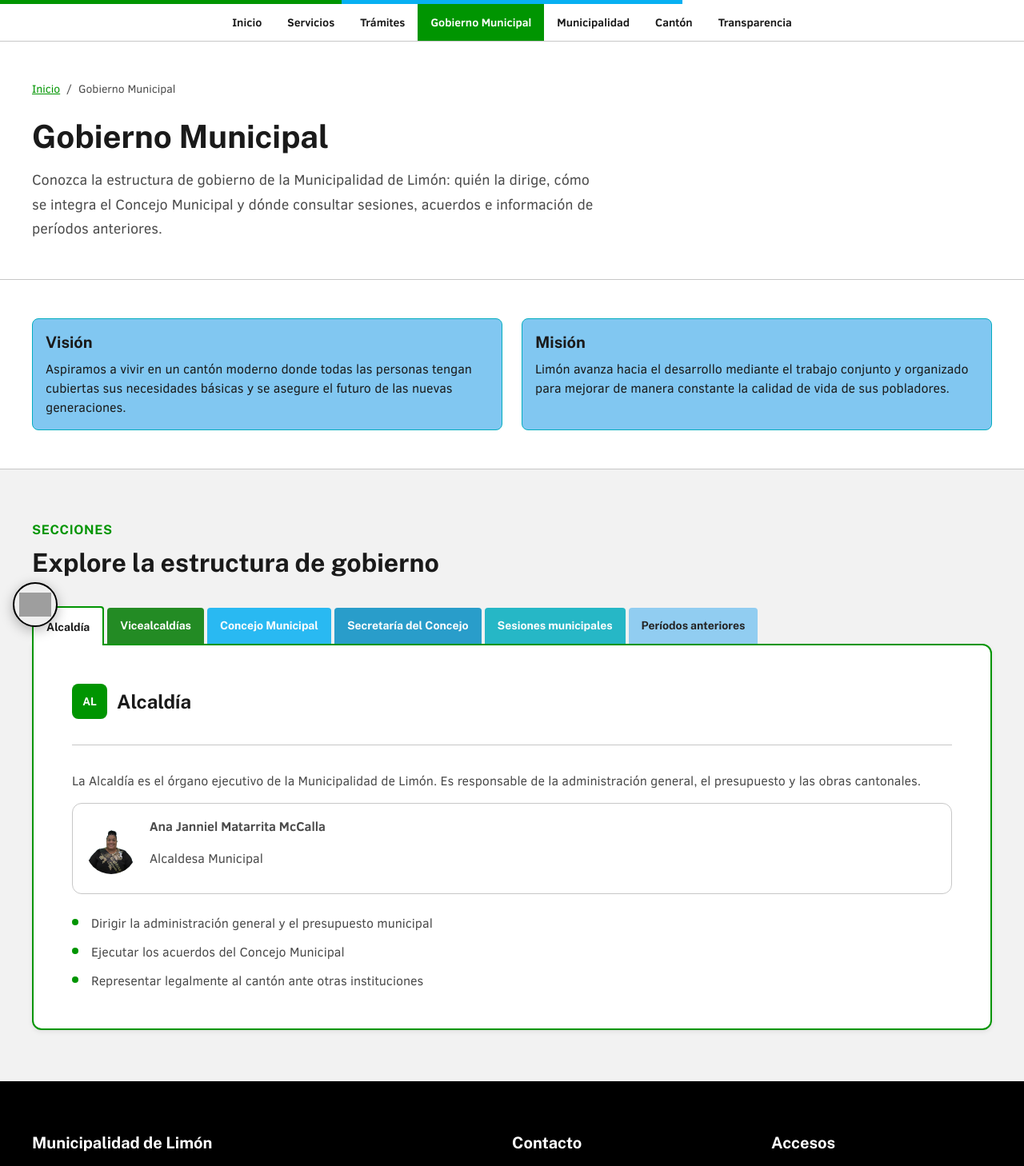
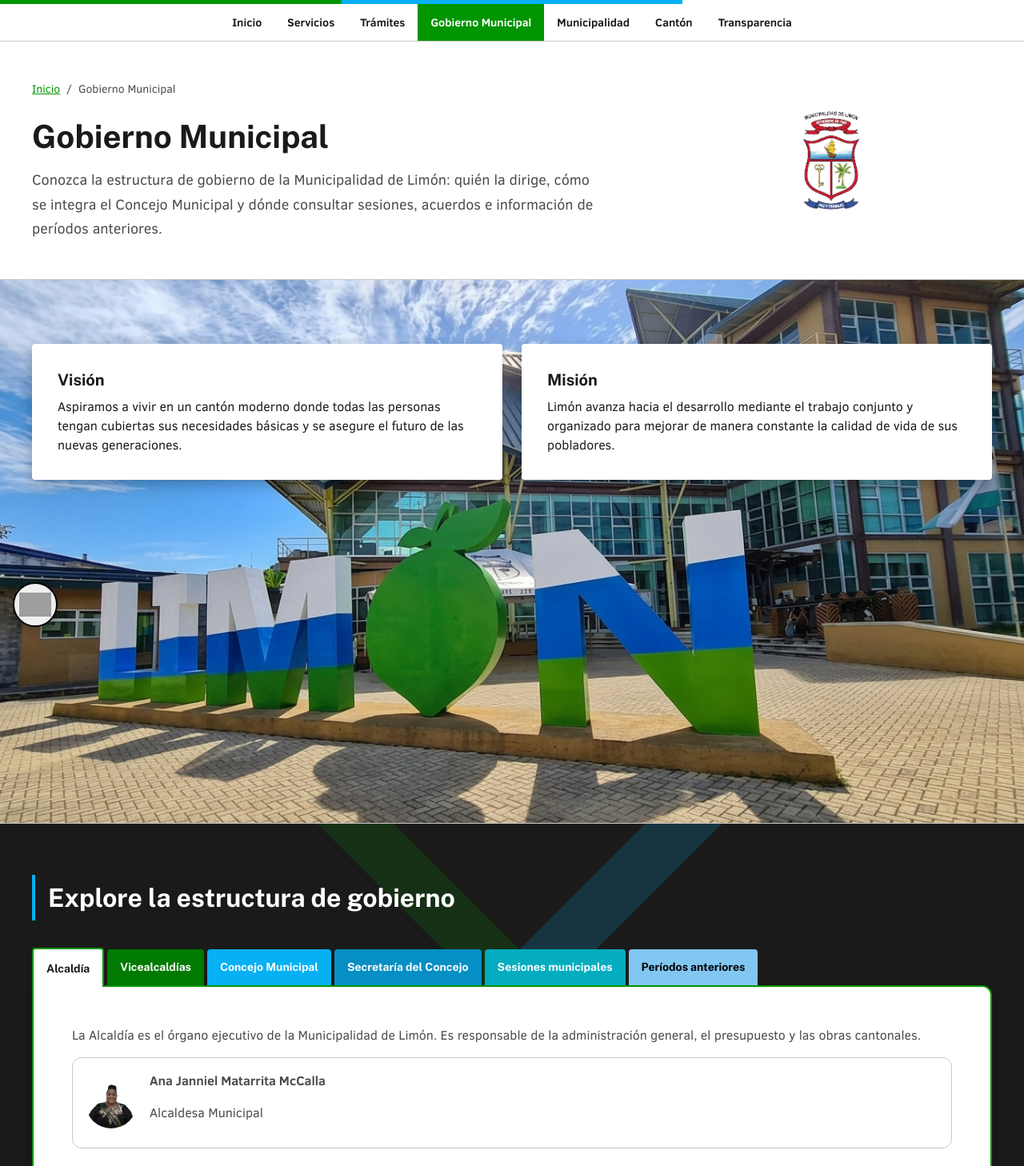
Before and after one commit to Dei1400/PaginaWebMunicipalidad, a React (Vite) app in the folder municipalidad-limon/: page /gobierno-municipal in a window 1280 px wide. Shown: the top 1458 px of the page at 80% size. Built offline with nearby package versions, Linux system fonts and the light colour scheme; grey boxes are pictures that could not be loaded.

Commit message:
ultimos diseños

```diff
--- a/municipalidad-limon/src/features/gobierno-municipal/GobiernoMunicipal.css
+++ b/municipalidad-limon/src/features/gobierno-municipal/GobiernoMunicipal.css
@@ -2,9 +2,36 @@
   background-color: var(--color-surface);
 }
 
+.gobierno .page-header {
+  position: relative;
+  overflow: hidden;
+}
+
+.gobierno .page-header::after {
+  content: '';
+  position: absolute;
+  top: 50%;
+  left: 71%;
+  transform: translateY(-50%);
+  width: 260px;
+  height: 260px;
+  background-image: url('../../assets/imagenes/logo.png');
+  background-size: contain;
+  background-repeat: no-repeat;
+  background-position: center;
+  opacity: 0.95;
+  pointer-events: none;
+}
+
 .gobierno__vision-section {
-  padding-block: var(--space-7);
-  background-color: var(--color-white);
+  position: relative;
+  padding-block: var(--space-9);
+  min-height: 680px;
+  display: flex;
+  align-items: flex-start;
+  background-image: url('../../assets/imagenes/edificio.jpg');
+  background-size: cover;
+  background-position: center;
   border-bottom: var(--border-width) solid var(--color-border);
 }
 
@@ -14,17 +41,56 @@
   gap: var(--space-5);
 }
 
-.gobierno__eyebrow {
+.gobierno__vision-mision > div {
+  position: relative;
+  padding: var(--space-6);
+  border-radius: var(--radius-sm);
+  border: none;
+  background-color: var(--color-white);
+  box-shadow: 0 6px 18px rgb(0 0 0 / 25%);
+}
+
+.gobierno__vision-mision p {
+  color: var(--color-text-secondary);
+  margin: 0;
+}
+
+.gobierno__vision-mision h4 {
   margin-bottom: var(--space-2);
   color: var(--color-primary);
-  font-family: var(--font-heading);
-  font-weight: 700;
-  letter-spacing: 0.04em;
-  text-transform: uppercase;
+}
+
+.gobierno__vision-mision p {
+  color: var(--color-text-secondary);
+  margin: 0;
+}
+
+.gobierno__folder-section {
+  position: relative;
+  padding-block: var(--space-9);
+  background-color: var(--color-text);
+  background-image:
+    linear-gradient(
+      135deg,
+      transparent 0 42%,
+      color-mix(in srgb, var(--color-secondary) 18%, transparent) 42% 47%,
+      transparent 47% 100%
+    ),
+    linear-gradient(
+      45deg,
+      transparent 0 54%,
+      color-mix(in srgb, var(--color-primary) 18%, transparent) 54% 59%,
+      transparent 59% 100%
+    );
+  overflow: hidden;
 }
 
 .gobierno__folder-section h2 {
+  display: inline-block;
   margin-bottom: var(--space-6);
+  padding: var(--space-2) var(--space-4);
+  border-left: 4px solid var(--color-secondary);
+  color: var(--color-white);
 }
 
 .gobierno__tabs {
@@ -42,12 +108,11 @@
   font-weight: 700;
   font-size: var(--font-size-small);
   color: var(--color-white);
-  opacity: 0.85;
-  transition: opacity 150ms ease, transform 150ms ease;
+  transition: filter 150ms ease, transform 150ms ease;
 }
 
 .gobierno__tab:hover {
-  opacity: 1;
+  filter: brightness(1.1);
 }
 
 .gobierno__tab--active {
@@ -56,7 +121,6 @@
   padding-top: calc(var(--space-3) + 2px);
   background-color: var(--color-white) !important;
   color: var(--color-text) !important;
-  opacity: 1;
   border: 2px solid;
   border-bottom: none;
 }
@@ -80,7 +144,7 @@
   border: 2px solid var(--color-border);
   border-radius: 0 var(--radius-lg) var(--radius-lg) var(--radius-lg);
   background-color: var(--color-white);
-  box-shadow: var(--shadow-sm);
+  box-shadow: 0 6px 18px rgb(0 0 0 / 20%);
 }
 
 .gobierno__folder-body--primary { border-color: var(--color-primary); }
@@ -90,40 +154,7 @@
 .gobierno__folder-body--accent { border-color: var(--color-accent); }
 .gobierno__folder-body--support { border-color: var(--color-support); }
 
-.gobierno__folder-heading {
-  display: flex;
-  align-items: center;
-  gap: var(--space-3);
-  margin-bottom: var(--space-6);
-  padding-bottom: var(--space-6);
-  border-bottom: var(--border-width) solid var(--color-border);
-}
-
-.gobierno__folder-heading h3 {
-  margin: 0;
-}
-
-.gobierno__folder-icon {
-  display: flex;
-  align-items: center;
-  justify-content: center;
-  width: 44px;
-  height: 44px;
-  border-radius: var(--radius-md);
-  color: var(--color-white);
-  font-family: var(--font-heading);
-  font-weight: 700;
-  font-size: 0.85rem;
-}
-
-.gobierno__folder-icon--primary { background-color: var(--color-primary); }
-.gobierno__folder-icon--primary-hover { background-color: var(--color-primary-hover); }
-.gobierno__folder-icon--secondary { background-color: var(--color-secondary); }
-.gobierno__folder-icon--secondary-hover { background-color: var(--color-secondary-hover); }
-.gobierno__folder-icon--accent { background-color: var(--color-accent); }
-.gobierno__folder-icon--support { background-color: var(--color-support); color: var(--color-black); }
-
-.gobierno__folder-content p {
+.gobierno__folder-body p {
   margin-bottom: var(--space-4);
   color: var(--color-text-secondary);
 }
@@ -338,9 +369,16 @@
   color: var(--color-text-secondary);
 }
 
+@media (max-width: 900px) {
+  .gobierno .page-header::after {
+    display: none;
+  }
+}
+
 @media (max-width: 768px) {
   .gobierno__vision-section {
     padding-block: var(--space-6);
+    min-height: 0;
   }
 
   .gobierno__vision-mision,
--- a/municipalidad-limon/src/features/gobierno-municipal/GobiernoMunicipal.jsx
+++ b/municipalidad-limon/src/features/gobierno-municipal/GobiernoMunicipal.jsx
@@ -206,12 +206,12 @@ function GobiernoMunicipal() {
           </div>
         </div>
       </section>
+
       <section
         className="section gobierno__folder-section"
         aria-labelledby="gobierno-categories-title"
       >
         <div className="container">
-          <p className="gobierno__eyebrow">Secciones</p>
           <h2 id="gobierno-categories-title">Explore la estructura de gobierno</h2>
 
           <div className="gobierno__tabs" role="tablist" aria-label="Secciones de Gobierno Municipal">
@@ -240,19 +240,7 @@ function GobiernoMunicipal() {
               className={`gobierno__folder-body gobierno__folder-body--${selected.color}`}
               role="tabpanel"
             >
-              <div className="gobierno__folder-heading">
-                <span
-                  className={`gobierno__folder-icon gobierno__folder-icon--${selected.color}`}
-                  aria-hidden="true"
-                >
-                  {selected.icon}
-                </span>
-                <h3>{selected.title}</h3>
-              </div>
-
-              <div className="gobierno__folder-content">
-                {renderDetalle(selected)}
-              </div>
+              {renderDetalle(selected)}
             </div>
           )}
         </div>
```
Also changed, not shown: municipalidad-limon/src/assets/imagenes/1.jpg (added), municipalidad-limon/src/assets/imagenes/edificio.jpg.
